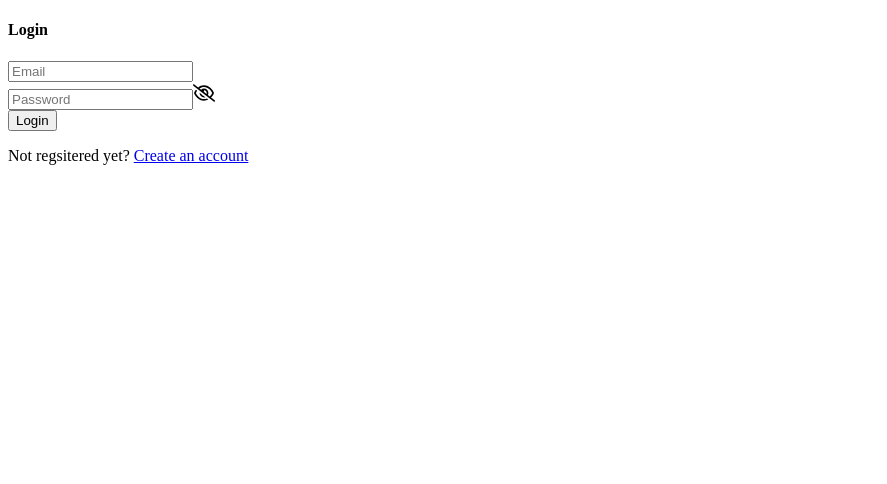
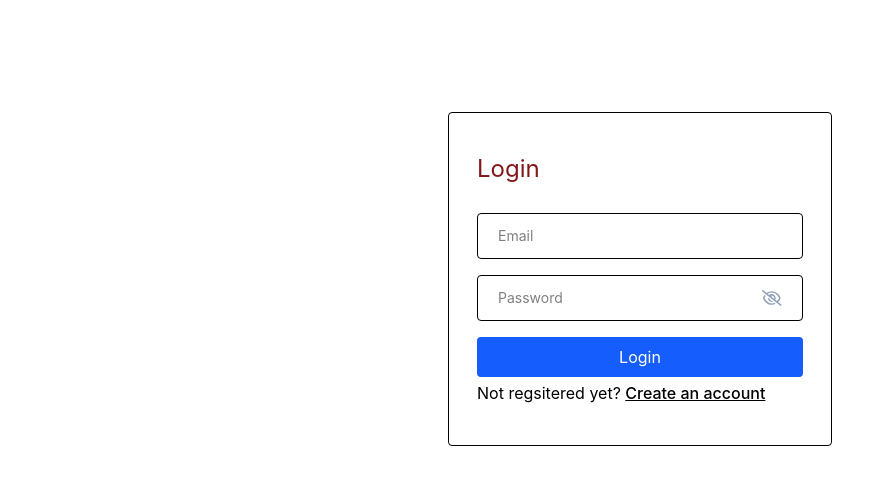
Before and after one commit to Keerthi-2025/E-Commerce, a React (Vite) app in the folder ecom/: page /login in a window 1280 px wide. Shown: the top 484 px of the page, without its empty margins (0-887 px from the left). Built offline with nearby package versions, Linux system fonts and the light colour scheme.

Commit message:
completed login page design

```diff
--- a/ecom/src/App.css
+++ b/ecom/src/App.css
@@ -1,4 +1,4 @@
-.counter {
+/* .counter {
   font-size: 16px;
   padding: 5px 10px;
   border-radius: 5px;
@@ -181,4 +181,4 @@
     right: 0;
     border-right-color: var(--border);
   }
-}
+} */
--- a/ecom/src/Pages/Login/Login.jsx
+++ b/ecom/src/Pages/Login/Login.jsx
@@ -12,10 +12,12 @@ const [error, setError] = useState(null);
   return (
 
 
-    <div className='flex items-center justify-center mt-28'>
+<>
+
+<div className='flex items-center justify-center mt-28'>
       <div className='w-96 border rounded bg-white px-7 py-10'>
-        <form>
-          <h4 className='text-2xl mb-7'>Login </h4>
+        <form >
+          <h4 className='text-2xl mb-7 text-red-900'>Login </h4>
             {/* <input type='text' placeholder='Email' className='input-box'/> */}
 
             <input
@@ -40,6 +42,7 @@ const [error, setError] = useState(null);
         </form>
       </div>
     </div>
+</>
   )
 }
 
--- a/ecom/src/index.css
+++ b/ecom/src/index.css
@@ -1,4 +1,4 @@
-:root {
+/* :root {
   --text: #6b6375;
   --text-h: #08060d;
   --bg: #fff;
@@ -108,4 +108,27 @@ code {
   line-height: 135%;
   padding: 4px 8px;
   background: var(--code-bg);
+} */
+
+
+@import "tailwindcss";
+
+
+@layer components
+{
+  .input-box{
+    @apply w-full text-sm bg-transparent border-[1.5px] px-5 py-3 rounded mb-4 outline-none;
+  }
+
+  .btn-primary{
+    @apply w-full  bg-blue-600 text-white  p-2 rounded my-1 hover:bg-green-500 hover:text-black;
+  }
+
+  .icon-btn{
+    @apply text-xl text-slate-300 cursor-pointer hover:text-blue-500;
+  }
+
+  .input-label{
+    @apply text-xs text-slate-400;
+  }
 }
--- a/ecom/src/main.jsx
+++ b/ecom/src/main.jsx
@@ -1,6 +1,9 @@
 import { StrictMode } from 'react'
 import { createRoot } from 'react-dom/client'
 import App from './App.jsx'
+
+import './index.css';
+
 
 import {BrowserRouter} from "react-router-dom";
 
```
